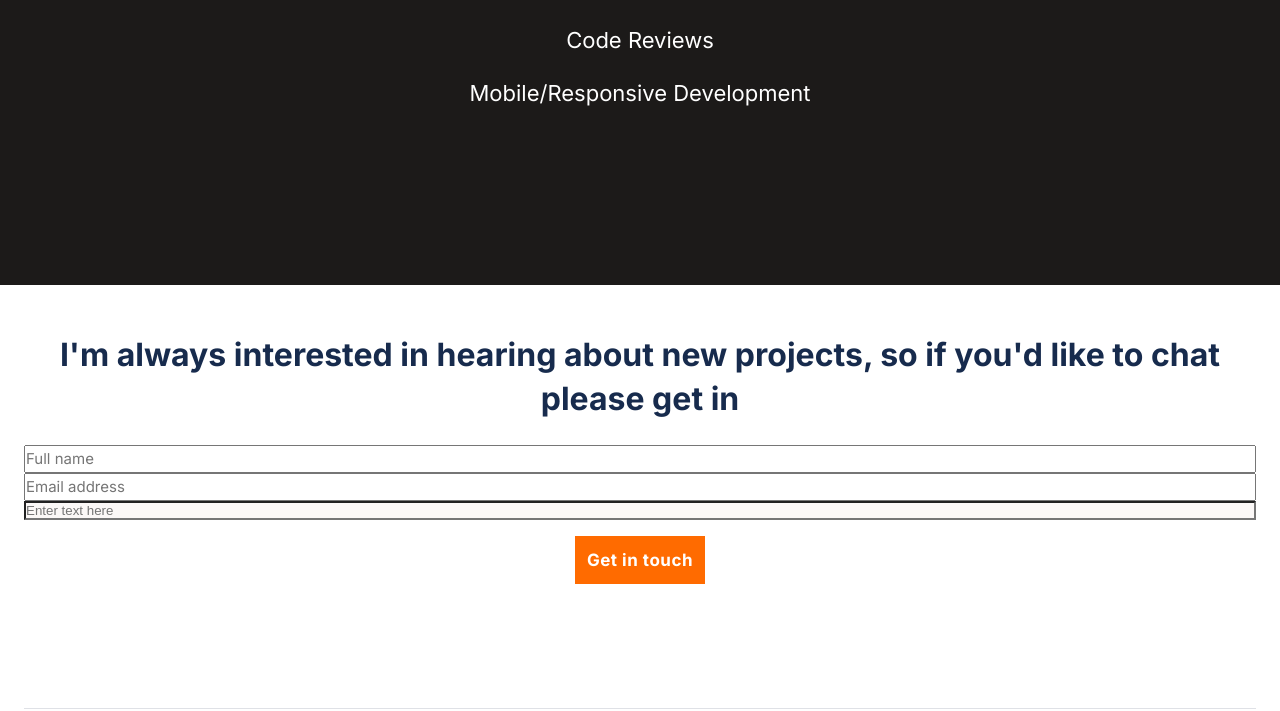
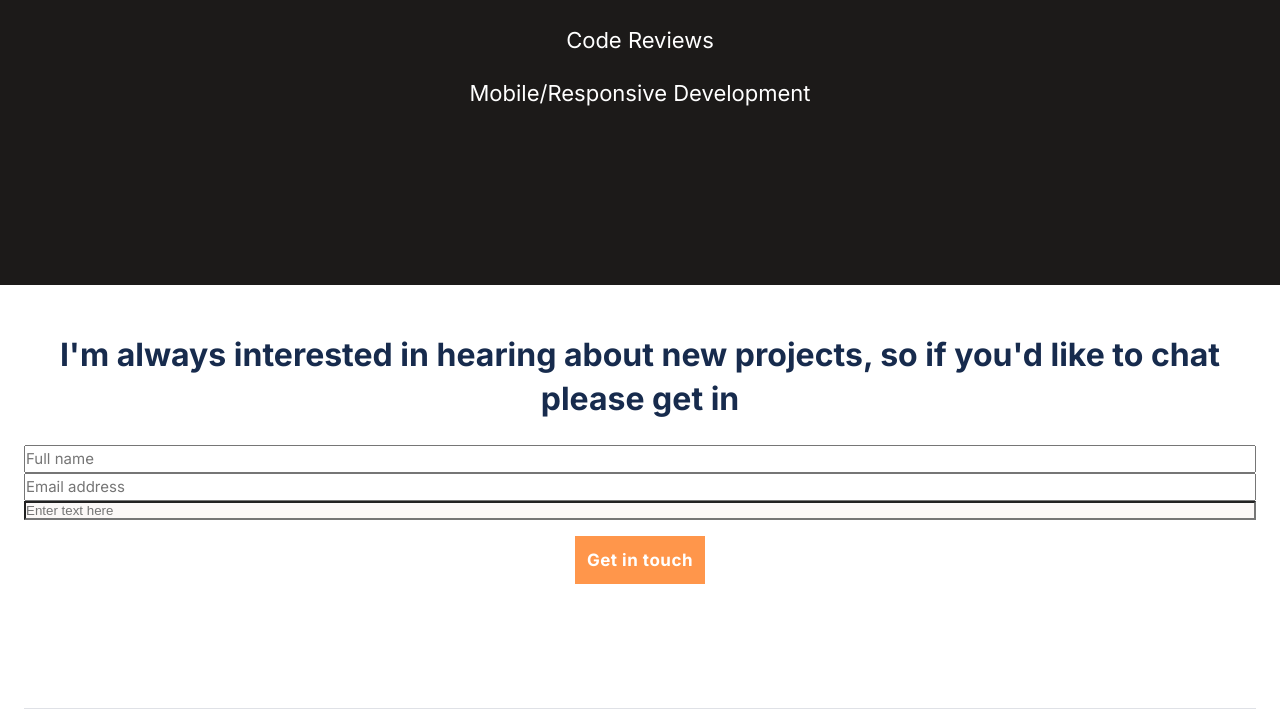
Before and after one commit to SarvarKh/Contact-form, a website: page index.html in a window 1280 px wide. In both pictures the pointer is over the input "Get in touch". Shown: the part 6422-7133 px from the top of the page. Drawn offline with Linux system fonts and the light colour scheme.

Commit message:
Add interactive styling to submit btn in form

```diff
--- a/css/main.css
+++ b/css/main.css
@@ -379,6 +379,11 @@ form {
   border-style: none;
 }
 
+.submit-btn:hover {
+  opacity: 0.7;
+  cursor: pointer;
+}
+
 .f-container {
   border-top: 1px solid #DFE1E6;
   padding: 24px 32px 0 32px;
```
